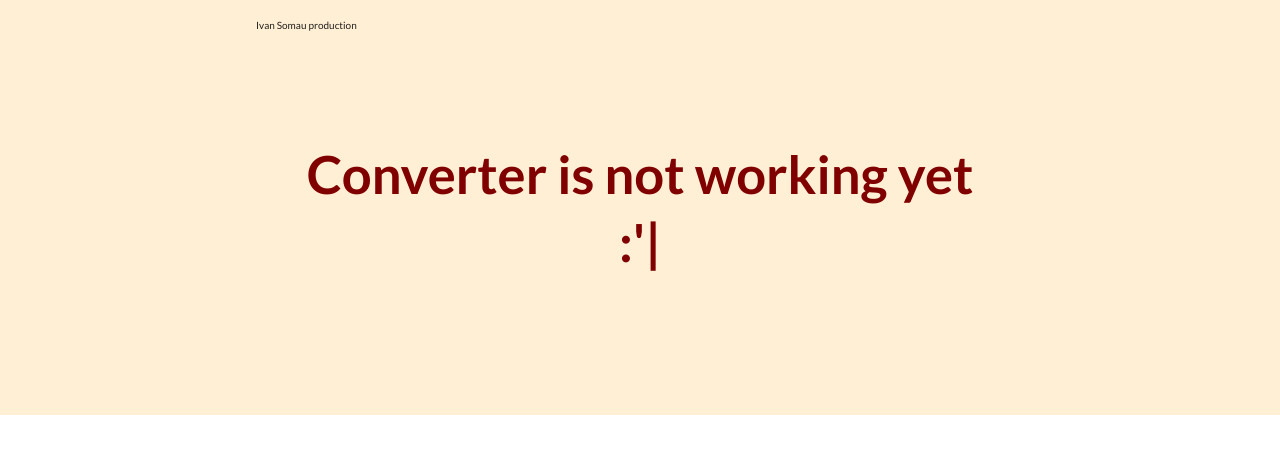
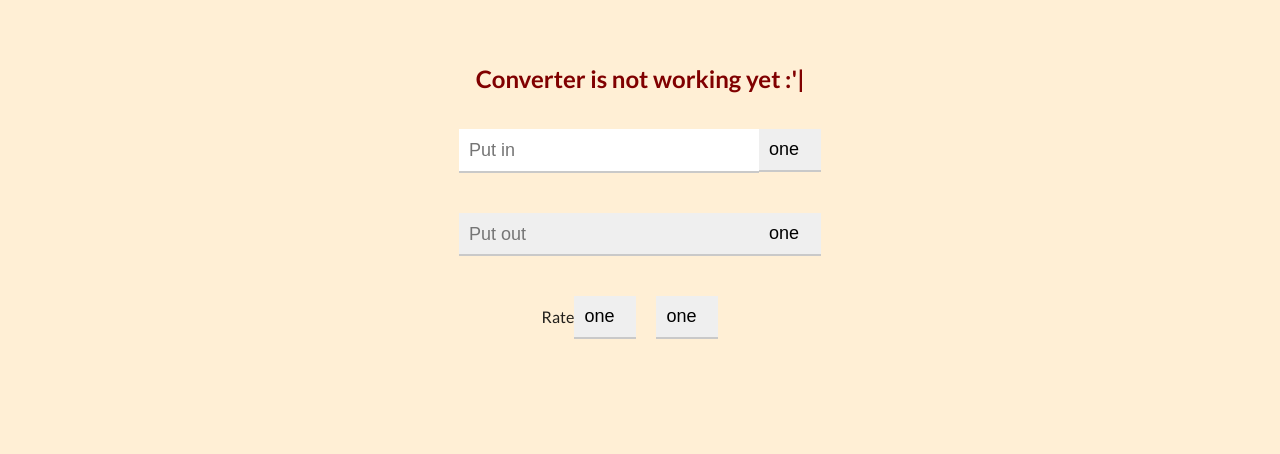
Before and after one commit to IvanGML/React_Redux_converter, a React (Create React App) app: page / in a window 1280 px wide. Shown: the top 454 px of the page. Built offline with nearby package versions, Linux system fonts and the light colour scheme.

Commit message:
base strucrure of converter UI designed

```diff
--- a/public/index.html
+++ b/public/index.html
@@ -9,7 +9,7 @@
   <title>React App</title>
 </head>
 
-<body style="font-size: 35px">
+<body style="font-size: 16px">
   <div id="root"></div>
 </body>
 
--- a/src/components/App.jsx
+++ b/src/components/App.jsx
@@ -10,18 +10,61 @@ const Title = styled.h1`
 
 
 const Wrapper = styled.section`
-  {
+{
   background: papayawhip;
   padding: 4em;
-}
-::after{
-  content: 'Ivan Somau production';
-  font-size: 10px;
-  position: absolute;
-  top: 0;
-  left: 20%;
+  min-height: 100vh;
 }
 `;
+
+const Input = styled.input`
+&:read-only{
+  background-color: #efefef;
+}
+{
+  margin: 20px 0 20px 20px;
+  display: block;
+  width: 300px;
+  font-family: sans-serif;
+  font-size: 18px;
+  appearance: none;
+  border-radius: none;
+  transition: border 0.3s;
+  outline: none;
+  padding: 10px;
+  padding-top: 11px;
+  transition: 0.3s;
+  border: none;
+  border-bottom: solid 2px #c9c9c9;
+}
+&:focus{
+  border-bottom: solid 2px #969696;
+}
+`
+
+const FlexContainer = styled.div`
+  {
+    display: flex;
+    justify-content: center;
+    align-items: center;
+  }
+`;
+
+const Select = styled.select`
+  margin: 20px 20px 20px 0;
+  display: block;
+  font-family: sans-serif;
+  font-size: 18px;
+  appearance: none;
+  border-radius: none;
+  transition: border 0.3s;
+  outline: none;
+  padding: 10px;
+  transition: 0.3s;
+  border: none;
+  border-bottom: solid 2px #c9c9c9;
+`
+
 
 
 class App extends Component {
@@ -29,8 +72,37 @@ class App extends Component {
   render() {
     return (
     <Wrapper>
-      <Title>Converter is not working yet
-        <br/> :'|</Title>
+      <Title>Converter is not working yet :'|</Title>
+        <FlexContainer>
+          <Input type='number' placeholder='Put in'></Input>
+          <Select>
+            <option>one</option>
+            <option>two</option>
+            <option>three</option>
+          </Select>
+        </FlexContainer>
+        <FlexContainer>
+          <Input type='text' readOnly placeholder='Put out'></Input>
+          <Select>
+            <option>one</option>
+            <option>two</option>
+            <option>three</option>
+          </Select>
+        </FlexContainer>
+        <FlexContainer>
+          <span>Rate</span>
+          <Select>
+            <option>one</option>
+            <option>two</option>
+            <option>three</option>
+          </Select>
+          <Select>
+            <option>one</option>
+            <option>two</option>
+            <option>three</option>
+          </Select>
+        </FlexContainer>
+
     </Wrapper>
     );
   }
```
